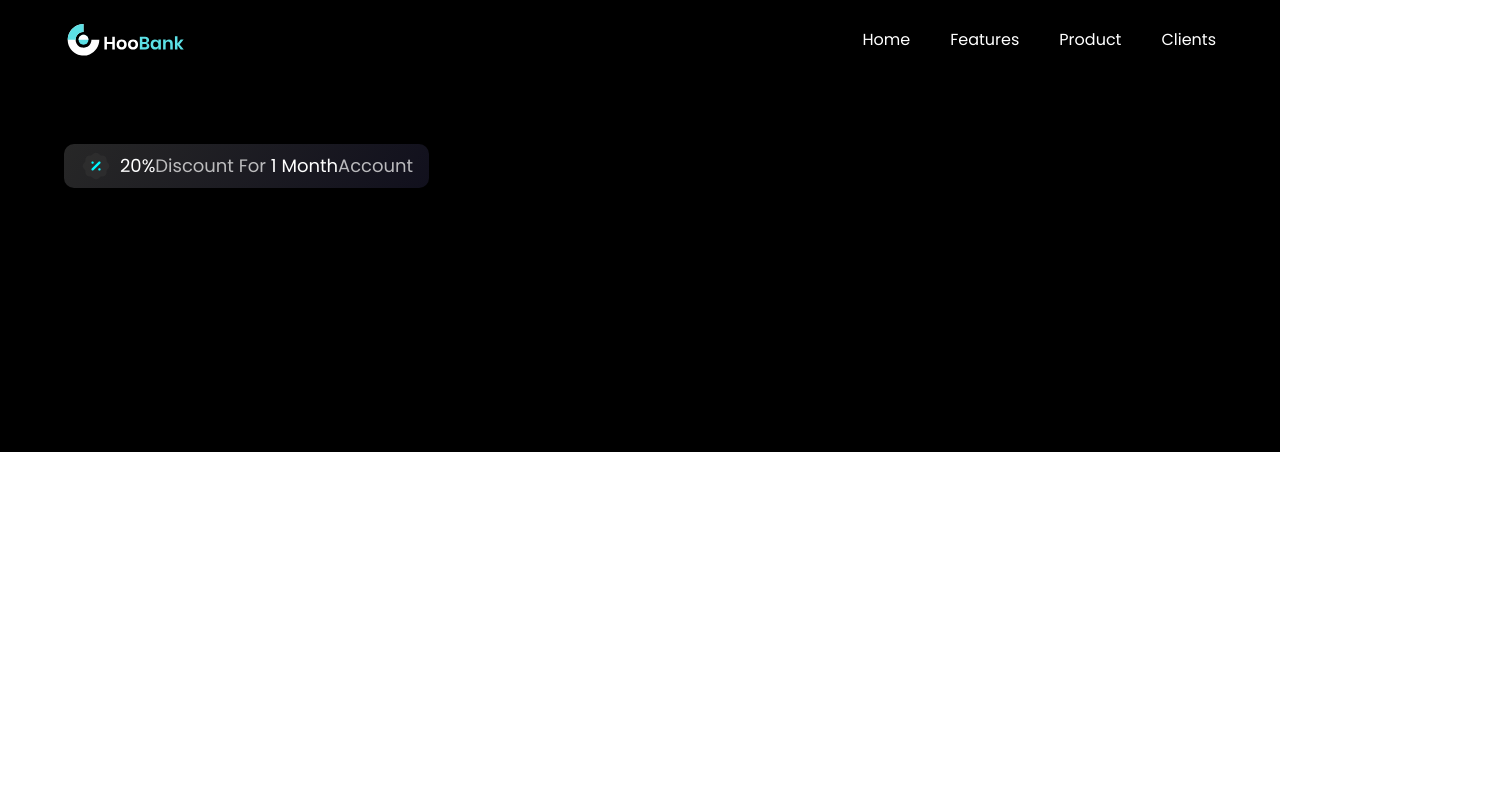
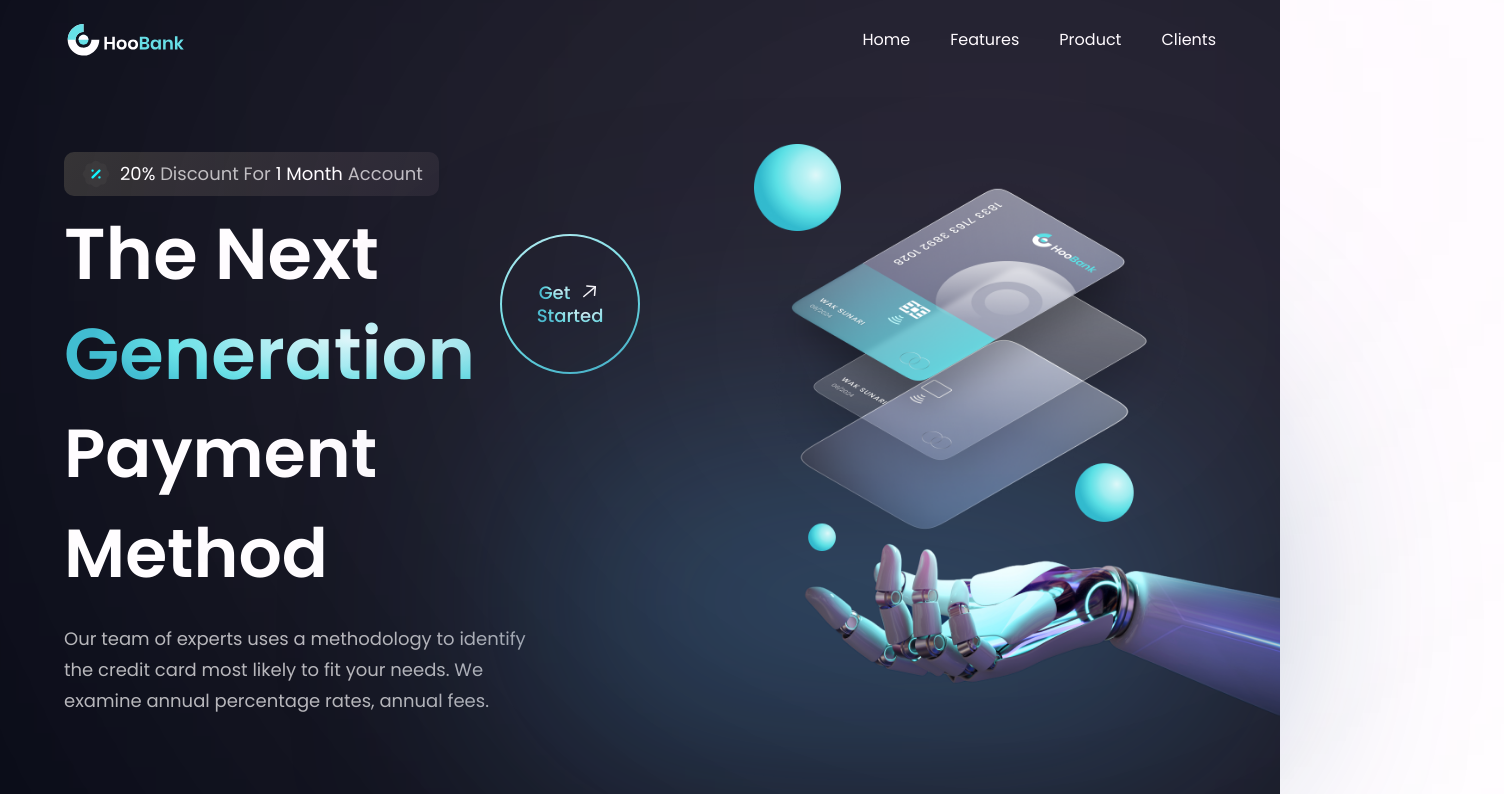
Before and after one commit to bradleyshazima/reactBankApp, a React (Vite) app: page / in a window 1280 px wide. Shown: the top 794 px of the page, 1504 px wide, since content can reach past the window. Built offline with nearby package versions, Linux system fonts and the light colour scheme.

Commit message:
Completed the Hero section

```diff
--- a/src/App.jsx
+++ b/src/App.jsx
@@ -4,20 +4,20 @@
 import {   Navbar, Billing, CardDeal, Business, Clients, CTA, Stats, Footer, Testimonials, Hero } from './components'
 
 const App = () => (
-  <div className='bg-black w-full overflow-hidden'>
+  <div className='bg-primary w-full overflow-hidden'>
     <div className={`${styles.paddingX} ${styles.flexCenter}`}>
       <div className={`${styles.boxWidth}`}>
         <Navbar />
       </div>
     </div>
 
-    <div className={`bg-black ${styles.flexStart}`}>
+    <div className={`bg-primary ${styles.flexStart}`}>
       <div className={`${styles.boxWidth}`}>
         <Hero />
       </div>
     </div>
 
-    <div className={`bg-black ${styles.paddingX} ${styles.flexStart}`}>
+    <div className={`bg-primary ${styles.paddingX} ${styles.flexStart}`}>
       <div className={`${styles.boxWidth}`}>
         <Stats />
         <Business />
--- a/src/components/GetStarted.jsx
+++ b/src/components/GetStarted.jsx
@@ -1,9 +1,21 @@
 import React from 'react'
+import styles from '../style'
+import { arrowUp } from '../assets'
 
-const GetStarted = () => {
-  return (
-    <div>GetStarted</div>
+const GetStarted = () =>  (
+    <div className={`${styles.flexCenter} w-[140px] h-[140px] rounded-full bg-blue-gradient p-[2px] cursor-pointer`}>
+      <div className={`${styles.flexCenter} flex-col bg-primary w-[100%] h-[100%] rounded-full`}>
+        <div className={`${styles.flexStart} flex-row`}>
+          <p className='font-poppins font-medium text-[18px] leading-[23px] mr-2'>
+            <span className='text-gradient'>Get</span>
+          </p>
+          <img src={arrowUp} className='w-[23px] h-[23px] object-contain' alt="arrow" />
+        </div>
+        <p className='font-poppins font-medium text-[18px] leading-[23px]'>
+          <span className='text-gradient'>Started</span>
+        </p>
+      </div>
+    </div>
   )
-}
 
 export default GetStarted
--- a/src/components/Hero.jsx
+++ b/src/components/Hero.jsx
@@ -2,6 +2,7 @@
 
 import styles  from "../style";
 import { discount, robot } from "../assets";
+import GetStarted from './GetStarted'
 
 const Hero = () => (
   <section id="home" className={`flex md:flex-row flex-col ${styles.paddingY}`}>
@@ -9,12 +10,36 @@
       <div className="flex flex-row items-center py-[6px] px-4 bg-discount-gradient rounded-[10px] mb-2">
         <img src={discount} alt="discount" className="w-[32px] h-[32px]" />
         <p className={`${styles.paragraph} ml-2`}>
-          <span className='text-white'>20%</span>
-          Discount For {" "}
-          <span className='text-white'>1 Month</span>
-          Account
+          <span className='text-white'>20%</span> Discount For{" "}
+          <span className='text-white'>1 Month</span> Account
         </p>
       </div>
+
+      <div className='flex flex-row justify-between items-center w-full'>
+        <h1 className='flex-1 font-poppins font-semibold ss:text-[72px] text-[52px] text-white ss:leading-[100px] leading-[75px]'>The Next <br className='sm:block hidden'/>{" "} <span className='text-gradient'>Generation</span>{" "}</h1>
+
+        <div className='ss:flex' hidden md:mr-4 mr-0>
+          <GetStarted />
+        </div>
+      </div>
+
+      <h1 className='font-poppins font-semibold ss:text-[68px] text-[52px] text-white ss:leading-[100px] leading-[75px] w-full'>
+        Payment Method
+      </h1>
+
+      <p className={`${styles.paragraph} max-w-[470px] mt-5`}>Our team of experts uses a methodology to identify the credit card most likely to fit your needs. We examine annual percentage rates, annual fees.</p>
+    </div>
+
+    <div className={`flex-1 flex ${styles.flexCenter} md:my-0 my-10`}>
+      <img src={robot} alt="billing" className='w-[100%] h-[100%] relative z-[5]' />
+
+      <div className='absolute z-[0] w-[40%] h-[35%] top-0 pink__gradient' />
+      <div className='absolute z-[1] w-[80%] h-[80%] rounded-full bottom-40 white__gradient' />
+      <div className='absolute z-[0] w-[50%] h-[50%] right-20 bottom-20 blue__gradient' />
+    </div>
+
+    <div className={`ss:hidden ${styles.flexCenter}`}>
+      <GetStarted />
     </div>
   </section>
 )
--- a/src/index.css
+++ b/src/index.css
@@ -14,6 +14,7 @@
   );
   --card-shadow: 0px 20px 100px -10px rgba(66, 71, 91, 0.1);
 }
+
 
 * {
   scroll-behavior: smooth;
```
